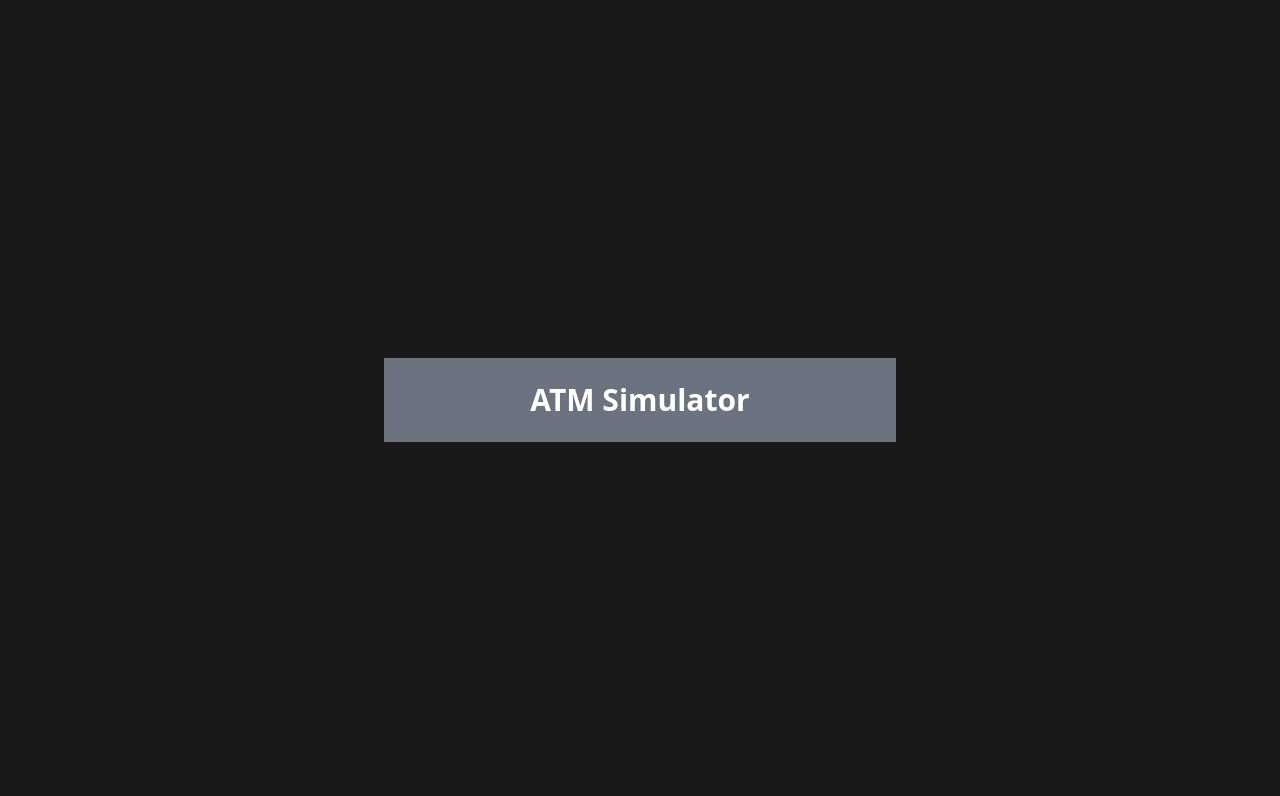
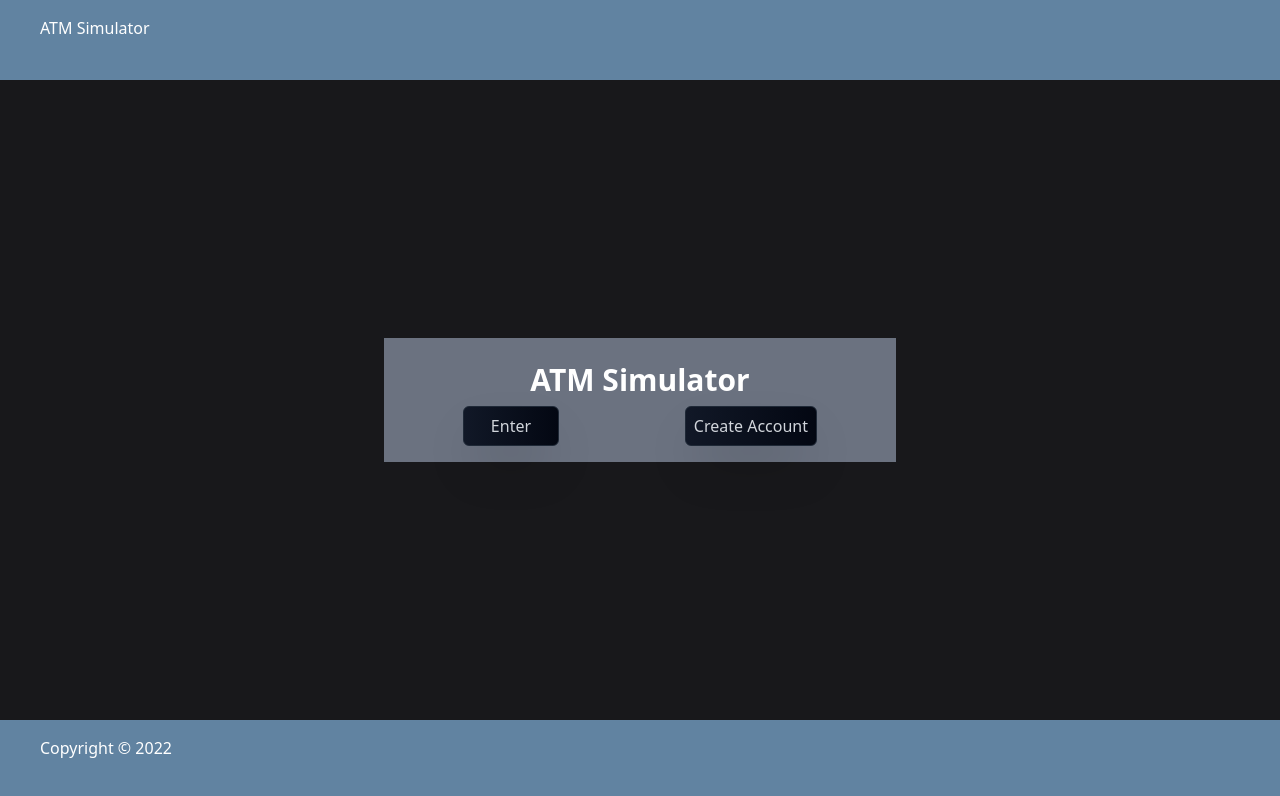
Before and after one commit to alexpintodiaz/atm-simulator-frontend, a React (Vite) app: page / in a window 1280 px wide. Shown: the top 796 px of the page. Built offline with nearby package versions, Linux system fonts and the light colour scheme.

Commit message:
add action button

```diff
--- a/src/App.tsx
+++ b/src/App.tsx
@@ -1,9 +1,23 @@
+import { ActionButton } from "./components/action-button";
+// import { UserForm } from "./components/user-form";
+import { Footer } from "./ui/footer";
+import { Header } from "./ui/header";
+
 function App() {
   return (
-    <div className="bg-zinc-900 h-screen text-white flex items-center justify-center">
+    <div className="bg-zinc-900 h-screen text-white flex flex-col items-center justify-between">
+      <Header />
       <div className="bg-gray-500 p-4 w-2/5">
         <h1 className="text-3xl font-bold text-center block my-2">ATM Simulator</h1>
+        <div className="flex justify-around">
+        <ActionButton text="Enter" />
+        <ActionButton text="Create Account" />
+        </div>
+
+
+        {/* <UserForm /> */}
       </div>
+      <Footer />
     </div>
   );
 }
--- /dev/null
+++ b/src/components/action-button.tsx
@@ -0,0 +1,40 @@
+import { ButtonHTMLAttributes, forwardRef, useState} from 'react';
+
+interface ActionButtonProps extends ButtonHTMLAttributes<HTMLButtonElement> {
+  readonly text: string;
+}
+
+export const ActionButton = forwardRef<HTMLButtonElement, ActionButtonProps>(
+  ({ text, className, ...props}, ref) => {
+
+  const [opacity, setOpacity] = useState(0);
+
+  const handleMouseEnter = () => {
+    setOpacity(1);
+  };
+
+  const handleMouseLeave = () => {
+    setOpacity(0);
+  };
+
+  return (
+    <>
+      <button
+        ref={ref}
+        onMouseEnter={handleMouseEnter}
+        onMouseLeave={handleMouseLeave}
+        className={`relative inline-flex h-10 min-w-24 items-center justify-center overflow-hidden rounded-md border border-gray-800 bg-gradient-to-r from-gray-900 to-gray-950 px-2 font-medium text-gray-300 shadow-2xl transition-colors focus:outline-none focus:ring-2 focus:ring-gray-400 focus:ring-offset-2 focus:ring-offset-gray-50 ${className}`}
+        {...props}
+      >
+        <div
+          className='pointer-events-none absolute -inset-px opacity-0 transition duration-300'
+          style={{
+            opacity,
+            background: `radial-gradient(300px circle, rgba(255,255,255,.1), #0000000f)`,
+          }}
+        />
+        {text}
+      </button>
+    </>
+  );
+});
```
